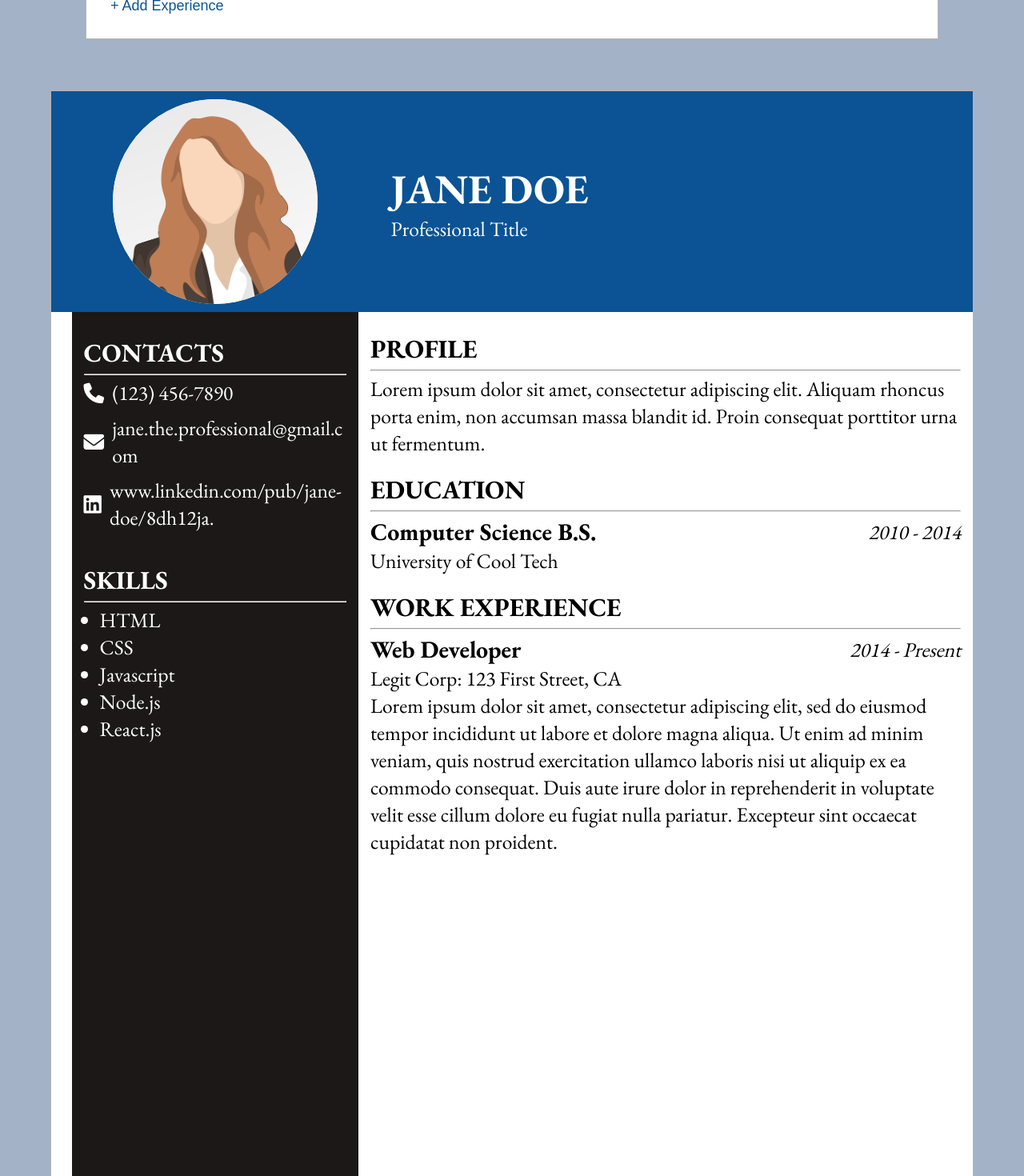
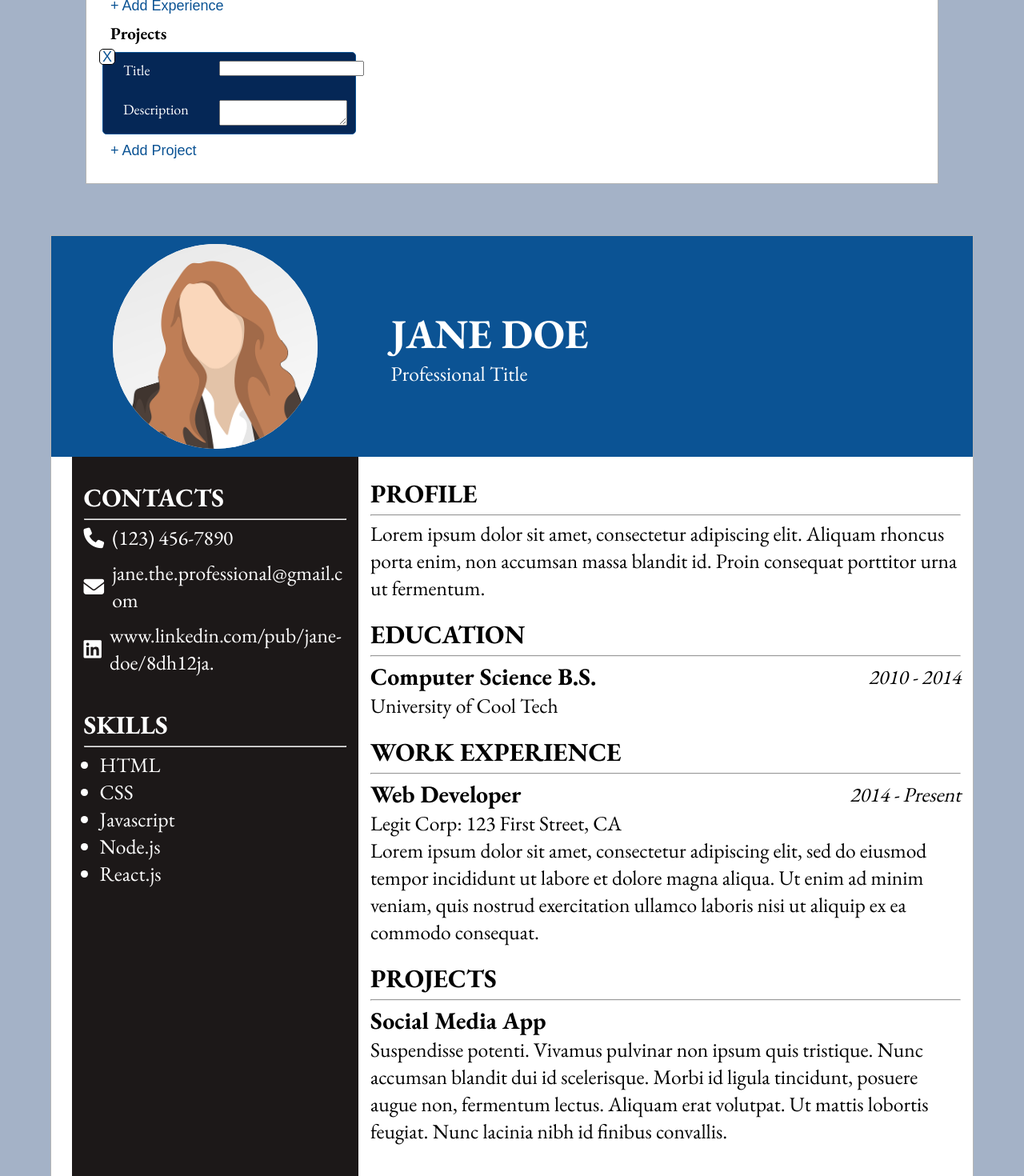
Before and after one commit to Angie-n/cv-project, a React (Create React App) app: page / in a window 1280 px wide. Shown: the part 1280-2750 px from the top of the page at 80% size. Built offline with nearby package versions, Linux system fonts and the light colour scheme.

Commit message:
Allows for deletion of certain form sections and added project section

```diff
--- a/src/App.js
+++ b/src/App.js
@@ -19,13 +19,14 @@ class App extends Component {
       profile: "",
       education: [infoObjects.Education("", "", "", "")],
       experience: [infoObjects.Experience("", "", "", "", "", "")],
+      project: [infoObjects.Project("", "")],
       showCrop: false,
       cropIncrementSize: 10,
     }
   }
 
   render() {
-    const {name, title, picture, contacts, skills, profile, education, experience, showCrop, cropIncrementSize} = this.state;
+    const {name, title, picture, contacts, skills, profile, education, experience, project, showCrop, cropIncrementSize} = this.state;
 
     return (
       <div>
@@ -33,12 +34,12 @@ class App extends Component {
           <formComponent.Header></formComponent.Header>
           <formComponent.Introduction setState={p => this.setState(p)}></formComponent.Introduction>
           <formComponent.Contacts setState={p => this.setState(p)} contacts={contacts}></formComponent.Contacts>
-          <formComponent.Qualifications setState={p => this.setState(p)} skills={skills} education={education} experience={experience}></formComponent.Qualifications>
+          <formComponent.Qualifications setState={p => this.setState(p)} skills={skills} education={education} experience={experience} project={project}></formComponent.Qualifications>
         </form>
         <div id="preview">
           <previewComponent.Header name={name} title={title} picture={picture}></previewComponent.Header>
           <previewComponent.Sidebar contacts={contacts} skills={skills}></previewComponent.Sidebar>
-          <previewComponent.Main profile={profile} education={education} experience={experience}></previewComponent.Main>
+          <previewComponent.Main profile={profile} education={education} experience={experience} project={project}></previewComponent.Main>
         </div>
         <Control setState={p => this.setState(p)} picture={picture} showCrop={showCrop} cropIncrementSize={cropIncrementSize}></Control>
       </div>
--- a/src/components/Form.js
+++ b/src/components/Form.js
@@ -91,7 +91,7 @@ const Contacts = props => {
 }
 
 const Qualifications = props => {
-    const {skills, education, experience} = props;
+    const {skills, education, experience, project} = props;
     const setState = props.setState;
 
     const createSkillInput = i => {
@@ -148,19 +148,19 @@ const Qualifications = props => {
             <div className="education-field">
                 <p>
                     <label htmlFor="degreeOrCourse">Degree/Course</label>
-                    <input type="text" className="degreeOrCourse" name="degreeOrCourse" onChange={e => changeEducation("name", e.target.value)} value={education[i].name}></input>
+                    <input type="text" id="degreeOrCourse" name="degreeOrCourse" onChange={e => changeEducation("name", e.target.value)} value={education[i].name}></input>
                 </p>
                 <p>
                     <label htmlFor="educationStartDate">Start Date</label>
-                    <input type="text" className="educationStartDate" name="educationStartDate" onChange={e => changeEducation("startDate", e.target.value)} value={education[i].startDate}></input>
+                    <input type="text" id="educationStartDate" name="educationStartDate" onChange={e => changeEducation("startDate", e.target.value)} value={education[i].startDate}></input>
                 </p>
                 <p>
                     <label htmlFor="educationEndDate">End Date</label>
-                    <input type="text" className="educationEndDate" name="educationEndDate" onChange={e => changeEducation("endDate", e.target.value)} value={education[i].endDate}></input>
+                    <input type="text" id="educationEndDate" name="educationEndDate" onChange={e => changeEducation("endDate", e.target.value)} value={education[i].endDate}></input>
                 </p>
                 <p>
                     <label htmlFor="educationLocation">Location</label>
-                    <input type="text" className="educationLocation" name="educationLocation" onChange={e => changeEducation("location", e.target.value)} value={education[i].location}></input>
+                    <input type="text" id="educationLocation" name="educationLocation" onChange={e => changeEducation("location", e.target.value)} value={education[i].location}></input>
                 </p>
                 <button title="Delete Education" type="button" className="form-delete-btn" onClick={e => removeEducation()}>X</button>
             </div>
@@ -205,29 +205,66 @@ const Qualifications = props => {
             <div className="experience-field">
                 <p>
                     <label htmlFor="experienceTitle">Title</label>
-                    <input type="text" className="experienceTitle" name="experienceTitle" onChange={e => changeExperience("title", e.target.value)} value={experience[i].title}></input>
+                    <input type="text" id="experienceTitle" name="experienceTitle" onChange={e => changeExperience("title", e.target.value)} value={experience[i].title}></input>
                 </p>
                 <p>
                     <label htmlFor="experienceStartDate">Start Date</label>
-                    <input type="text" className="experienceStartDate" name="experienceStartDate" onChange={e => changeExperience("startDate", e.target.value)} value={experience[i].startDate}></input>
+                    <input type="text" id="experienceStartDate" name="experienceStartDate" onChange={e => changeExperience("startDate", e.target.value)} value={experience[i].startDate}></input>
                 </p>
                 <p>
                     <label htmlFor="experienceEndDate">End Date</label>
-                    <input type="text" className="experienceEndDate" name="experienceEndDate" onChange={e => changeExperience("endDate", e.target.value)} value={experience[i].endDate}></input>
+                    <input type="text" id="experienceEndDate" name="experienceEndDate" onChange={e => changeExperience("endDate", e.target.value)} value={experience[i].endDate}></input>
                 </p>
                 <p>
                     <label htmlFor="experienceCompany">Company</label>
-                    <input type="text" className="experienceCompany" name="experienceCompany" onChange={e => changeExperience("company", e.target.value)} value={experience[i].company}></input>
+                    <input type="text" id="experienceCompany" name="experienceCompany" onChange={e => changeExperience("company", e.target.value)} value={experience[i].company}></input>
                 </p>
                 <p>
                     <label htmlFor="experienceLocation">Location</label>
-                    <input type="text" className="experienceLocation" name="experienceLocation" onChange={e => changeExperience("location", e.target.value)} value={experience[i].location}></input>
+                    <input type="text" id="experienceLocation" name="experienceLocation" onChange={e => changeExperience("location", e.target.value)} value={experience[i].location}></input>
                 </p>
                 <p>
                     <label htmlFor="experienceDescription">Description</label>
-                    <textarea className="experienceDescription" name="experienceDescription" onChange={e => changeExperience("description", e.target.value)} value={experience[i].description}></textarea>
+                    <textarea id="experienceDescription" name="experienceDescription" onChange={e => changeExperience("description", e.target.value)} value={experience[i].description}></textarea>
                 </p>
                 <button title="Delete Experience" type="button" className="form-delete-btn" onClick={e => removeExperience()}>X</button>
+            </div>
+        );
+    }
+
+    const createProjectInput = (proj, i) => {
+        const changeProject = (type, value) => {
+            switch(type) {
+                case "title":
+                    proj.title = value;
+                    break;
+                case "description":
+                    proj.description = value;
+                    break;
+                default:
+            }
+            let newProject = [...project];
+            newProject[i] = proj;
+            setState({project: newProject});
+        }
+
+        const removeProject = () => {
+            let newProject = [...project];
+            newProject.splice(i, 1);
+            setState({project: newProject});
+        }
+
+        return (
+            <div className="project-field">
+                <p>
+                    <label htmlFor="projectTitle">Title</label>
+                    <input type="text" id="projectTitle" name="projectTitle" onChange={e => changeProject("title", e.target.value)} value={project[i].title}></input>
+                </p>
+                <p>
+                    <label htmlFor="projectDescription">Description</label>
+                    <textarea id="projectDescription" name="projectDescription" onChange={e => changeProject("description", e.target.value)} value={project[i].description}></textarea>
+                </p>
+                <button title="Delete Project" type="button" className="form-delete-btn" onClick={e => removeProject()}>X</button>
             </div>
         );
     }
@@ -250,6 +287,11 @@ const Qualifications = props => {
                 <ul>{experience.map((e,i) => {return <li key={"experienceInput-" + i}>{createExperienceInput(e, i)}</li>})}</ul>
                 <button type="button" onClick={e => setState({experience: experience.concat([infoObjects.Experience("", "", "", "", "", "")])})}>+ Add Experience</button>
             </div>
+            <h3>Projects</h3>
+            <div id="form-project">
+                <ul>{project.map((e,i) => {return <li key={"projectInput-" + i}>{createProjectInput(e, i)}</li>})}</ul>
+                <button type="button" onClick={e => setState({project: project.concat([infoObjects.Project("", "")])})}>+ Add Project</button>
+            </div>
         </section>
     );
 }
--- a/src/components/Preview.js
+++ b/src/components/Preview.js
@@ -57,26 +57,26 @@ const Sidebar = props => {
 };
 
 const Main = props => {
-  const {profile, education, experience} = props;
+  const {profile, education, experience, project} = props;
   let profileDisplay = profile;
   let educationDisplay = [...education];
   let experienceDisplay = [...experience];
+  let projectDisplay = [...project];
 
   if(profile === "") profileDisplay = "Lorem ipsum dolor sit amet, consectetur adipiscing elit. Aliquam rhoncus porta enim, non accumsan massa blandit id. Proin consequat porttitor urna ut fermentum.";
   if(education.length === 1 && education[0].name === "" && education[0].startDate === "" && education[0].endDate === "" && education[0].location === "") {
     educationDisplay[0] = infoObjects.Education("Computer Science B.S.", "2010", "2014", "University of Cool Tech");
   }
   if(experience.length === 1 && experience[0].title === "" && experience[0].startDate === "" && experience[0].endDate === "" && experience[0].company === "" && experience[0].location === "" && experience[0].description === "") {
-    experienceDisplay[0] = infoObjects.Experience("Web Developer", "2014", "Present", "Legit Corp", "123 First Street, CA", "Lorem ipsum dolor sit amet, consectetur adipiscing elit, sed do eiusmod tempor incididunt ut labore et dolore magna aliqua. Ut enim ad minim veniam, quis nostrud exercitation ullamco laboris nisi ut aliquip ex ea commodo consequat. Duis aute irure dolor in reprehenderit in voluptate velit esse cillum dolore eu fugiat nulla pariatur. Excepteur sint occaecat cupidatat non proident.");
+    experienceDisplay[0] = infoObjects.Experience("Web Developer", "2014", "Present", "Legit Corp", "123 First Street, CA", "Lorem ipsum dolor sit amet, consectetur adipiscing elit, sed do eiusmod tempor incididunt ut labore et dolore magna aliqua. Ut enim ad minim veniam, quis nostrud exercitation ullamco laboris nisi ut aliquip ex ea commodo consequat.");
+  }
+  if(project.length === 1 && project[0].title === "" && project[0].description === "") {
+    projectDisplay[0] = infoObjects.Project("Social Media App", "Suspendisse potenti. Vivamus pulvinar non ipsum quis tristique. Nunc accumsan blandit dui id scelerisque. Morbi id ligula tincidunt, posuere augue non, fermentum lectus. Aliquam erat volutpat. Ut mattis lobortis feugiat. Nunc lacinia nibh id finibus convallis.");
   }
 
+  function EducationDisplay() {
+    if(educationDisplay.length > 0) {
       return (
-    <div id="preview-main">
-      <div id="preview-profile">
-        <h2>Profile</h2>
-        <hr />
-        <p>{profileDisplay}</p>
-      </div>
         <div id="preview-education">
           <h2>Education</h2>
           <hr />
@@ -88,6 +88,14 @@ const Main = props => {
             </li>})}
           </ul>
         </div>
+      )
+    }
+    else return null;
+  }
+
+  function ExperienceDisplay() {
+    if(experienceDisplay.length > 0) {
+      return (
         <div id="preview-experience">
           <h2>Work Experience</h2>
           <hr />
@@ -100,6 +108,39 @@ const Main = props => {
             </li>})}
           </ul>
         </div>
+      )
+    }
+    else return null;
+  }
+
+  function ProjectDisplay() {
+    if(projectDisplay.length > 0) {
+      return (
+        <div id="preview-project">
+          <h2>Projects</h2>
+          <hr />
+          <ul>
+            {projectDisplay.map((e,i) => {return <li key={"project-" + i}>
+              <h3>{e.title}</h3>
+              <p>{e.description}</p>
+            </li>})}
+          </ul>
+        </div>
+      )
+    }
+    else return null;
+  }
+
+  return (
+    <div id="preview-main">
+      <div id="preview-profile">
+        <h2>Profile</h2>
+        <hr />
+        <p>{profileDisplay}</p>
+      </div>
+      <EducationDisplay />
+      <ExperienceDisplay />
+      <ProjectDisplay />
     </div>
   );
 };
--- a/src/styles/Form.css
+++ b/src/styles/Form.css
@@ -59,16 +59,16 @@ form button:hover {
     color: rgb(82, 158, 224);
 }
 
-#form-education ul, #form-experience ul, #form-skills ul {
+#form-education ul, #form-experience ul, #form-skills ul, #project-experience ul {
     display: grid;
     grid-template-columns: repeat(auto-fit, minmax(300px, 1fr));
 }
 
-#form-education ul, #form-experience ul {
+#form-education ul, #form-experience ul, #project-experience ul {
     margin-left: 10px;
 }
 
-.education-field, .experience-field {
+.education-field, .experience-field, .project-field {
     position: relative;
     margin-bottom: 10px;
     display: flex;
@@ -81,7 +81,7 @@ form button:hover {
     border-radius: 5px;
 }
 
-.education-field .form-delete-btn, .experience-field .form-delete-btn{
+.education-field .form-delete-btn, .experience-field .form-delete-btn, .project-field .form-delete-btn {
     background-color: rgb(255, 255, 255);
     border: 1px solid black;
     position: absolute;
```
Also changed, not shown: src/helpers/infoObjects.js (+6 -2 lines). Lines whose indentation alone changed are shown as unchanged.
